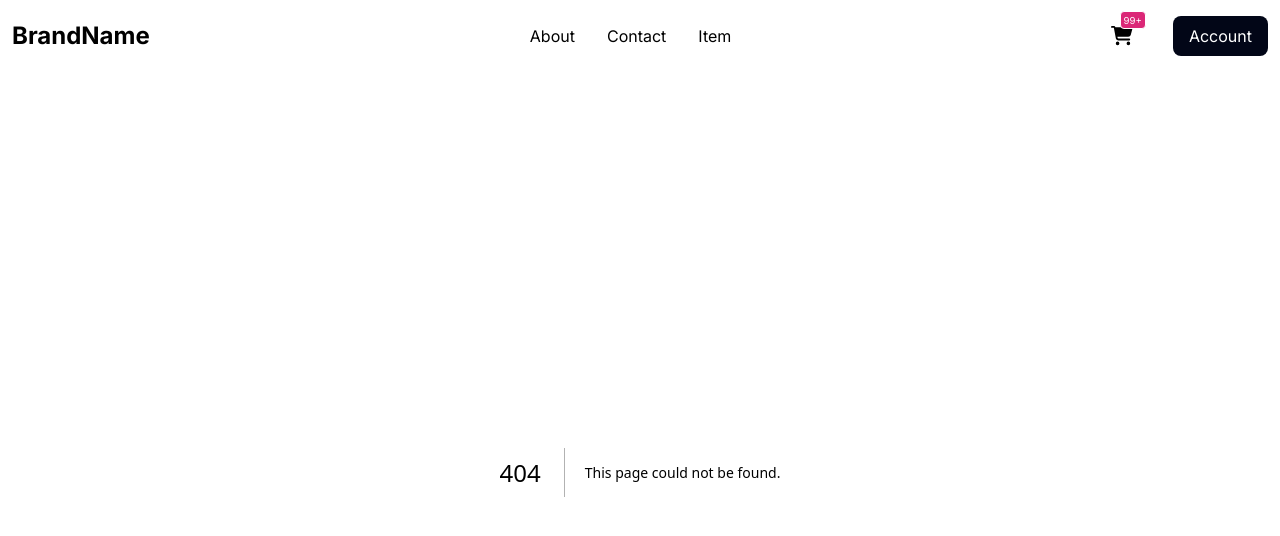
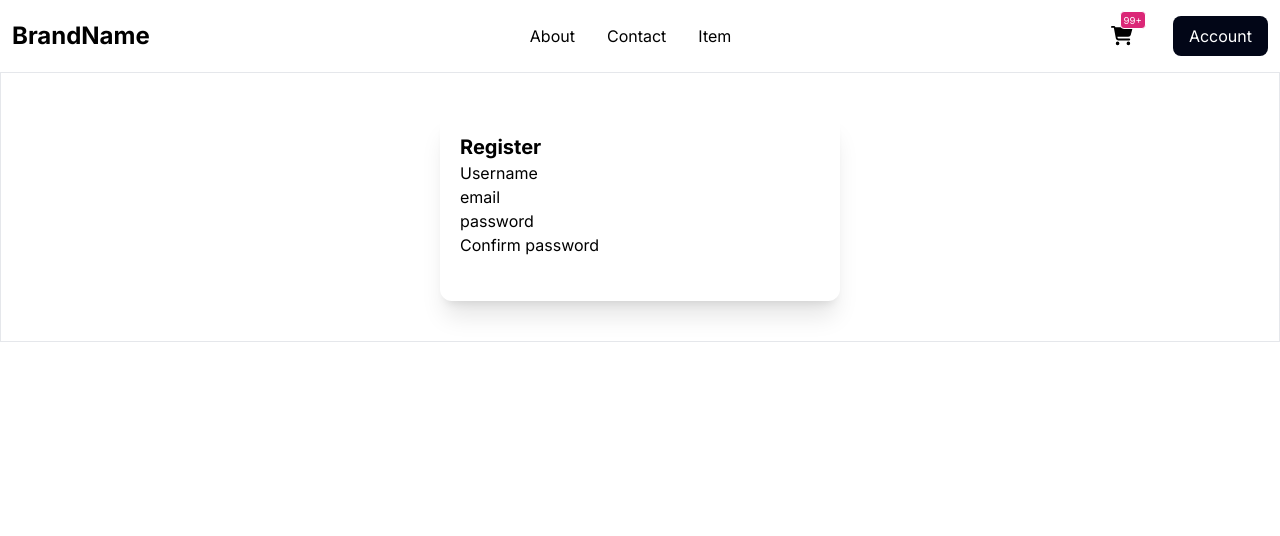
Before and after one commit to musiur/next-base-template, a Next.js app: page /auth/register in a window 1280 px wide. Before the commit this address had no page. Shown: the top 536 px of the page. Built offline with nearby package versions, Linux system fonts and the light colour scheme.

Commit message:
comp-dev:: regitster: form design and function added

```diff
--- /dev/null
+++ b/app/auth/login/page.tsx
@@ -0,0 +1,7 @@
+const Login = () => {
+    return (
+        <div>Login</div>
+    )
+}
+
+export default Login;
--- /dev/null
+++ b/app/auth/register/page.tsx
@@ -0,0 +1,99 @@
+"use client";
+
+import axios from "axios";
+import { useEffect, useState } from "react";
+
+const Register = () => {
+  const [formData, setFormData] = useState({
+    username: "",
+    email: "",
+    password: "",
+    confirm_password: "",
+  });
+  const [errors, setErrors] = useState(formData);
+
+  const handleOnChange = (e: any) => {
+    const { name, value } = e.target;
+    setFormData({ ...formData, [name]: value });
+  };
+
+  const handleOnSubmit = (e: any) => {
+    e.preventDefault();
+    setErrors(validator(formData));
+  };
+
+  const validator = (data: object) => {
+    let obj = { username: "" };
+    if (!data.username.trim()) {
+      obj.username = "Username is required!";
+    }
+
+    if (!data.email.trim()) {
+      obj.email = "email is required!";
+    }
+    if (!data.password.trim()) {
+      obj.password = "password is required!";
+    }
+    if (!data.confirm_password.trim()) {
+      obj.confirm_password = "Confirm password is required!";
+    }
+
+    return obj;
+  };
+
+  const CallAPI = async () => {
+    try {
+      const API = ``;
+      const response = await axios.get(API);
+      console.log(response);
+    } catch (error) {
+      console.log(error);
+    }
+  };
+
+  useEffect(() => {
+    if (Object.keys(errors).length === 0) {
+      //  call api
+      // CallAPI()
+    } else {
+      console.log(errors);
+    }
+  }, [errors]);
+  return (
+    <div className="container border">
+      <div className="max-w-[400px] mx-auto my-10 rounded-xl p-3 lg:p-5 shadow-xl">
+        <h6>Register</h6>
+        <form>
+          <div>
+            <label htmlFor="username">Username</label>
+            <input type="text" onChange={handleOnChange} id="username" />
+            {errors.username ? <span>{errors.username}</span> : null}
+          </div>
+          <div>
+            <label htmlFor="email">email</label>
+            <input type="text" onChange={handleOnChange} id="email" />
+            {errors.email ? <span>{errors.email}</span> : null}
+          </div>
+          <div>
+            <label htmlFor="password">password</label>
+            <input type="text" onChange={handleOnChange} id="password" />
+            {errors.password ? <span>{errors.password}</span> : null}
+          </div>
+          <div>
+            <label htmlFor="confirm_password">Confirm password</label>
+            <input
+              type="text"
+              onChange={handleOnChange}
+              id="confirm_password"
+            />
+            {errors.confirm_password ? (
+              <span>{errors.confirm_password}</span>
+            ) : null}
+          </div>
+        </form>
+      </div>
+    </div>
+  );
+};
+
+export default Register;
--- a/app/dashboard/page.tsx
+++ b/app/dashboard/page.tsx
@@ -1,5 +1,5 @@
 const Dashboard = () => {
-  return <div>Dashboard</div>;
+  return <div className="container border">Dashboard</div>;
 };
 
 export default Dashboard;
--- a/package.json
+++ b/package.json
@@ -17,6 +17,7 @@
     "@types/react": "18.2.7",
     "@types/react-dom": "18.2.4",
     "autoprefixer": "10.4.14",
+    "axios": "^1.4.0",
     "eslint": "8.41.0",
     "eslint-config-next": "13.4.4",
     "next": "13.4.4",
```
Also changed, not shown: 1 other file (tests, documents, lock files or other folders).
